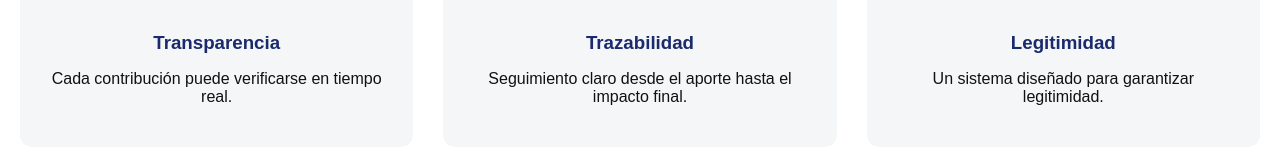
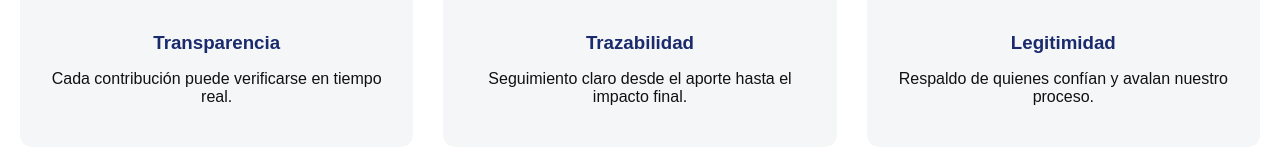
Before and after one commit to baubassi/ethos_play, a plain HTML site: page index.html in a window 1280 px wide. Shown: the part 872-1032 px from the top of the page. Drawn offline with Linux system fonts and the light colour scheme.

Commit message:
Update legitimacy description in index.html

```diff
--- a/index.html
+++ b/index.html
@@ -27,7 +27,7 @@
         </div>
          <div class="feature">
             <h3>Legitimidad</h3>
-            <p>Un sistema diseñado para garantizar legitimidad.</p>
+            <p>Respaldo de quienes confían y avalan nuestro proceso.</p>
         </div>
     </section>
 
```
